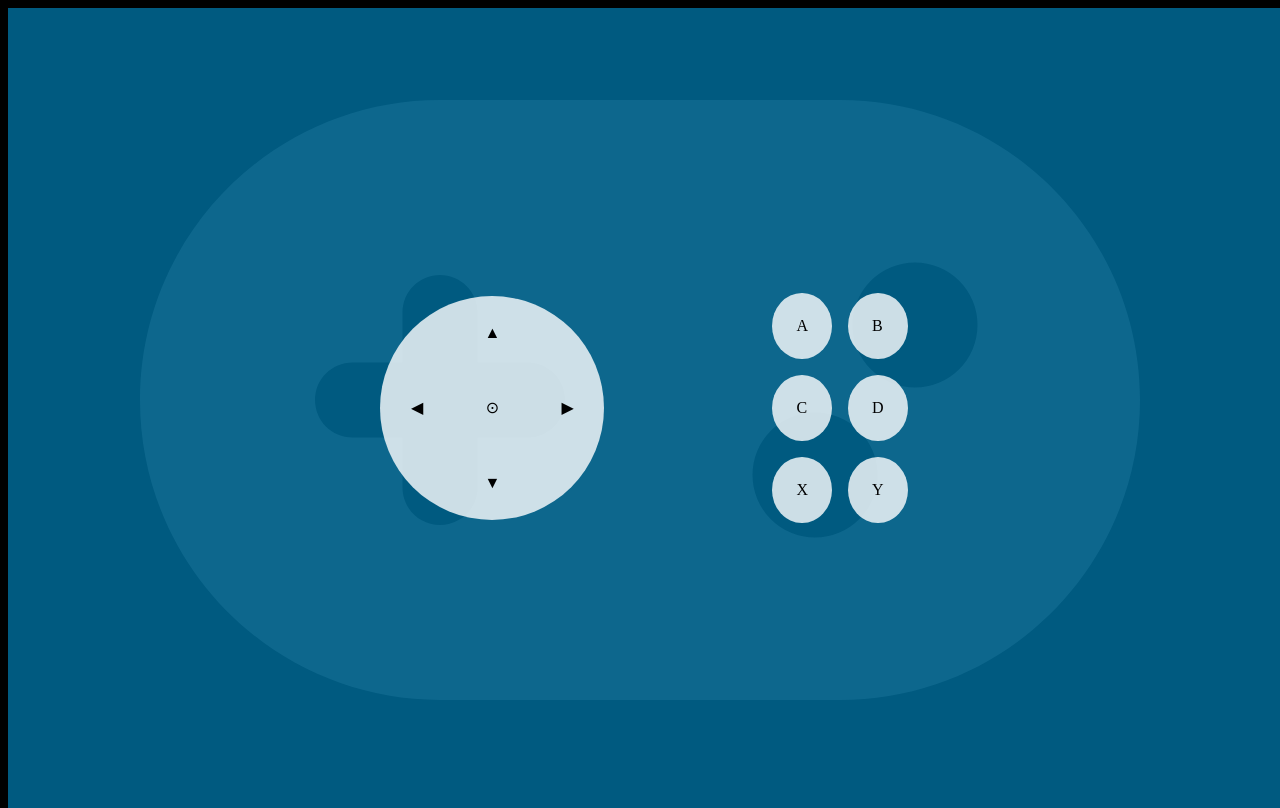
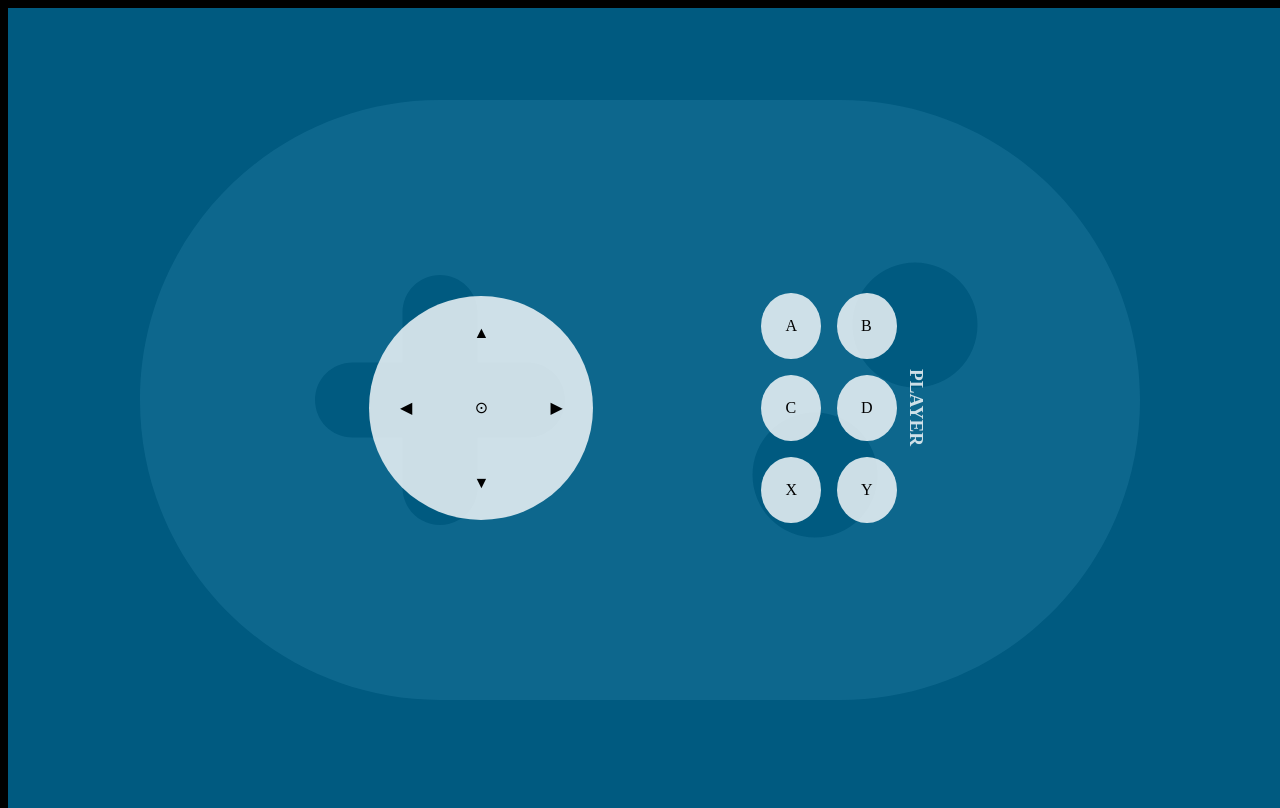
Before and after one commit to zenineasa/Joycast, an Electron app: page JoystickWebApp/index.ejs in a window 1280 px wide. Drawn offline with nearby package versions, Linux system fonts and the light colour scheme; files that its build step writes are made by us from their sources.

Commit message:
Displaying player number on the joystick; minor style and visual feel improvement

```diff
--- a/DesktopApp/styles.css
+++ b/DesktopApp/styles.css
@@ -21,11 +21,27 @@ body > * {
     left: 0;
     width: 100%;
     height: 100%;
-    background-image: url(images/gamepad.svg);
+    background-image: url(images/joystick.svg);
     background-position: center;
     background-repeat: no-repeat;
     background-size: contain, cover;
     opacity: 0.05;
+}
+
+/* For scrollbar */
+
+::-webkit-scrollbar {
+    width: 0.5em;
+}
+::-webkit-scrollbar-track {
+    border-radius: 0.5em;
+}
+::-webkit-scrollbar-thumb {
+    background: rgba(0, 0, 0, 0.25);
+    border-radius: 0.5em;
+}
+::-webkit-scrollbar-thumb:hover {
+    background: rgba(0, 0, 0, 0.5);
 }
 
 /* Custom titlebar at the top */
@@ -59,10 +75,10 @@ body > * {
 #titleBar button:hover {
     background-color: #555;
 }
-#titleBar button img {
+#titleBar img {
     height: 1em;
     filter: invert(1);
-    vertical-align: middle;
+    vertical-align: text-top;
 }
 /* Content in the UI */
 
@@ -71,6 +87,7 @@ body > * {
     width: 100%;
     height: 100%;
     display: flex;
+    overflow-y: auto;
 }
 #content .grid {
     display: grid;
--- a/JoystickWebApp/index.html
+++ b/JoystickWebApp/index.ejs
@@ -47,6 +47,10 @@
             <div class="button" id="X">X</div>
             <div class="button" id="Y">Y</div>
         </div>
+
+        <div class="playerID">
+            Player <%= playerID %>
+        </div>
     </div>
 
     <script src="script.js"></script>
--- a/JoystickWebApp/styles.css
+++ b/JoystickWebApp/styles.css
@@ -30,7 +30,7 @@ html, body {
     left: 0;
     width: 100%;
     height: 100%;
-    background-image: url(images/gamepad.svg);
+    background-image: url(images/joystick.svg);
     background-position: center;
     background-repeat: no-repeat;
     background-size: contain, cover;
@@ -98,3 +98,12 @@ html, body {
 .action .active {
     color: #00faff;
 }
+
+.playerID {
+    writing-mode: vertical-rl;
+    text-orientation: sideways;
+    font-size: 1.2em;
+    font-weight: bold;
+    text-transform: uppercase;
+    color: rgba(255, 255, 255, 0.8);
+}
--- a/modules/JoystickKeyboardMapper.mjs
+++ b/modules/JoystickKeyboardMapper.mjs
@@ -178,12 +178,12 @@ class JoystickKeyboardMapper {
         // configs layed out in the grid, let's display more grids!
         for(let i = 0; i < maxNumPlayers - configs.length; ++i) {
             const div = document.createElement('div');
+            const config = document.createElement('div');
+            config.className = 'config';
+            div.appendChild(config);
             const playerID = document.createElement('div');
             playerID.className = 'playerID';
             div.appendChild(playerID);
-            const config = document.createElement('div');
-            config.className = 'config';
-            div.appendChild(config);
             grid.appendChild(div);
         }
         configs = grid.querySelectorAll('.config');
--- a/package.json
+++ b/package.json
@@ -26,6 +26,7 @@
     "license": "AGPLV3",
     "dependencies": {
         "@meadowsjared/robotjs": "^0.6.26",
+        "ejs": "^3.1.10",
         "express": "^4.19.2",
         "qrcode": "^1.5.4",
         "update-electron-app": "^3.0.0"
```
Also changed, not shown: modules/ExpressServer.mjs (+10 -1 lines), DesktopApp/images/joystick.svg (renamed from DesktopApp/images/gamepad.svg), DesktopApp/index.html, JoystickWebApp/images/joystick.svg (renamed from JoystickWebApp/images/gamepad.svg).
